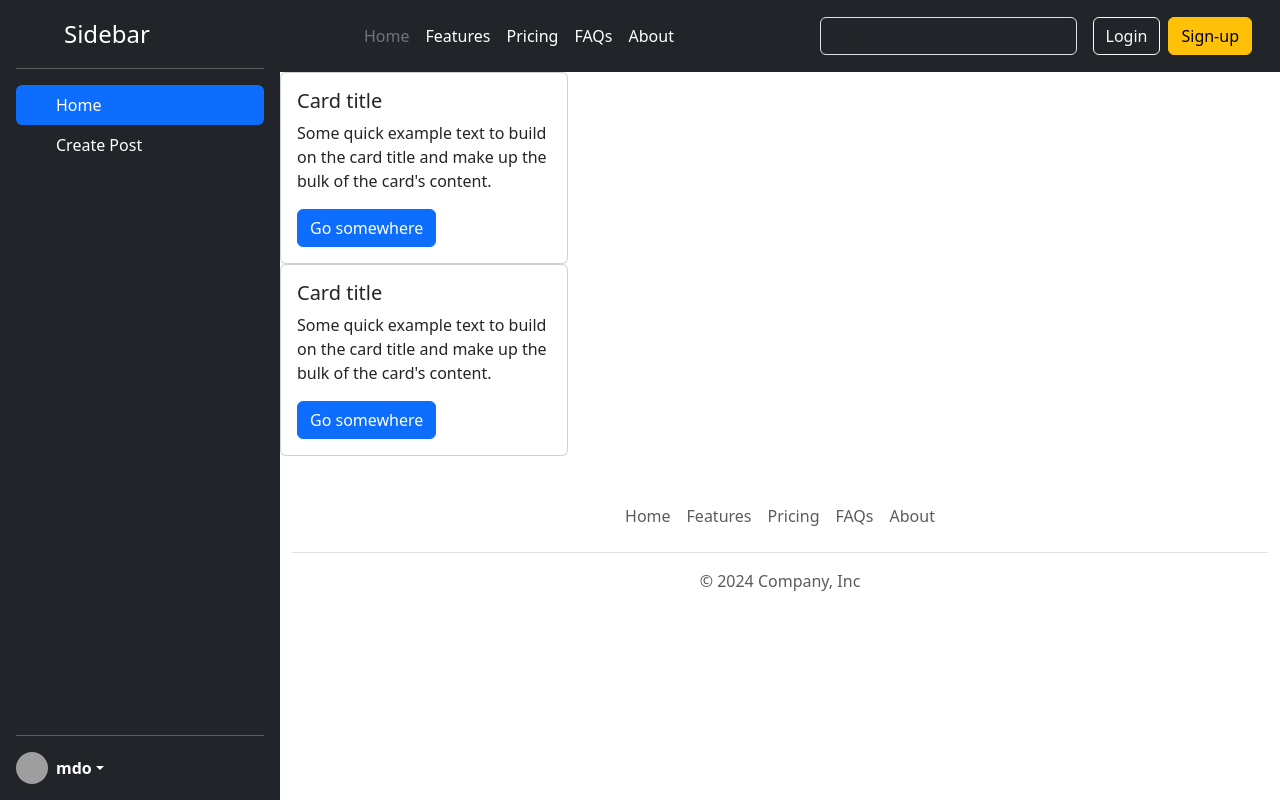
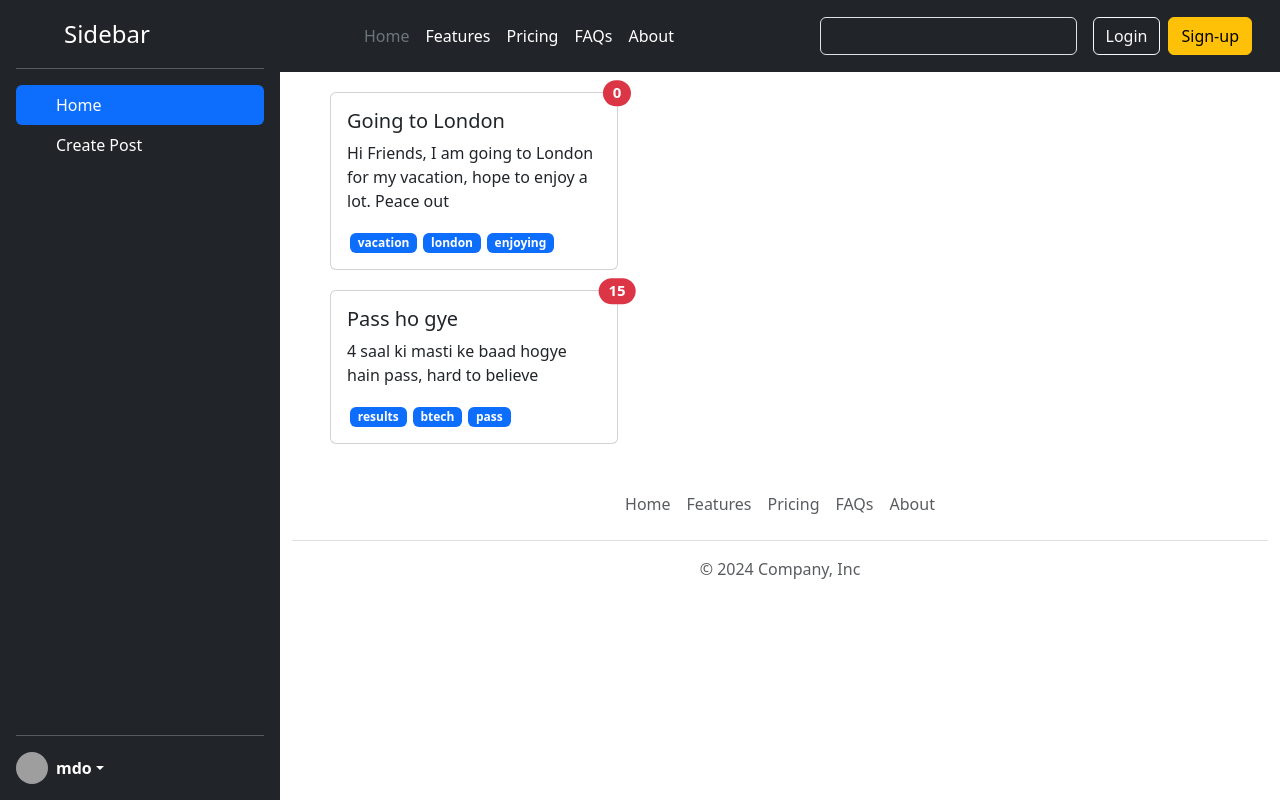
Before and after one commit to shikha105/Social-Media, a React (Vite) app: page / in a window 1280 px wide. Built offline with nearby package versions, Linux system fonts and the light colour scheme; grey boxes are pictures that could not be loaded.

Commit message:
Making the post card data dynamic with the help of data binding

```diff
--- a/src/App.css
+++ b/src/App.css
@@ -9,3 +9,11 @@
 .sidebar {
   min-height: 800px;
 }
+
+.post-card {
+  margin: 20px 50px;
+}
+
+.hashtag {
+  margin: 0px 3px;
+}
--- a/src/Components/Post.jsx
+++ b/src/Components/Post.jsx
@@ -1,15 +1,17 @@
-const Post = () => {
+const Post = ({ post }) => {
   return (
-    <div className="card" style={{ width: "18rem" }}>
+    <div className="card post-card" style={{ width: "18rem" }}>
       <div className="card-body">
-        <h5 className="card-title">Card title</h5>
-        <p className="card-text">
-          Some quick example text to build on the card title and make up the
-          bulk of the card's content.
-        </p>
-        <a href="#" className="btn btn-primary">
-          Go somewhere
-        </a>
+        <h5 className="card-title">
+          {post.title}
+          <span class="position-absolute top-0 start-100 translate-middle badge rounded-pill bg-danger">
+            {post.reactions}
+          </span>
+        </h5>
+        <p className="card-text">{post.body}</p>
+        {post.tags.map((tag) => (
+          <span class="badge text-bg-primary hashtag">{tag}</span>
+        ))}
       </div>
     </div>
   );
--- a/src/Components/PostList.jsx
+++ b/src/Components/PostList.jsx
@@ -6,7 +6,7 @@ const PostList = () => {
   return (
     <>
       {postList.map((post) => (
-        <Post></Post>
+        <Post key={post.id} post={post}></Post>
       ))}
     </>
   );
```
